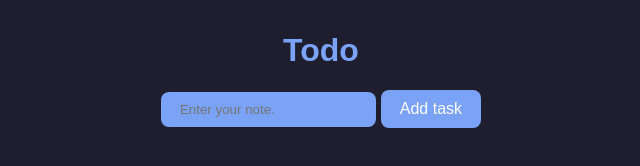
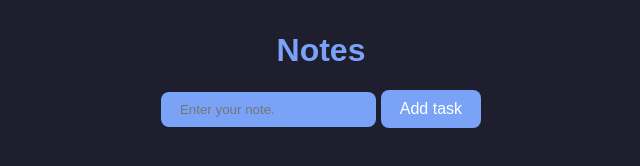
Before and after one commit to Mitchyopp/noteTaking, a plain HTML site: page public/index.html in a window 1280 px wide. Shown: the full height of the page, 319-959 px from the left. Drawn offline with Linux system fonts and the light colour scheme; no server answers.

```diff
--- a/public/index.html
+++ b/public/index.html
@@ -7,7 +7,7 @@
   <link rel="stylesheet" href="/css/style.css">
 </head>
 <body>
-  <h1>Todo</h1>
+  <h1>Notes</h1>
   <input id="taskInput" type="text" placeholder="Enter your note.">
   <script src="/js/script.js"></script>
 </body>
```
Also changed, not shown: 1 other file.
